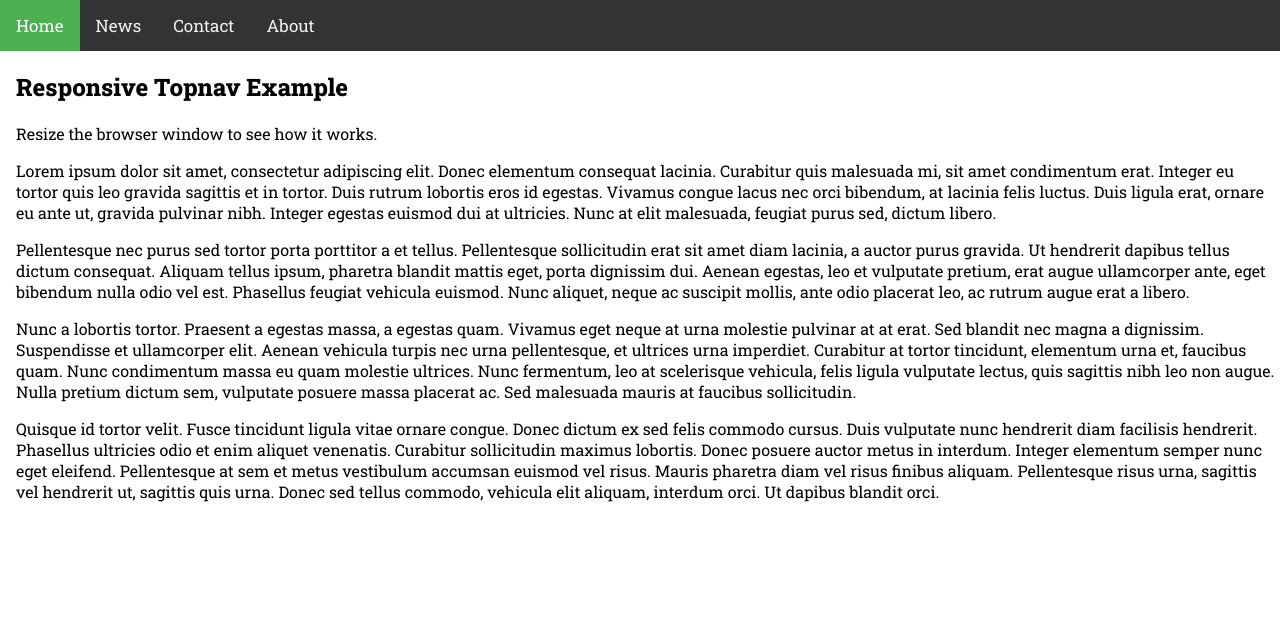
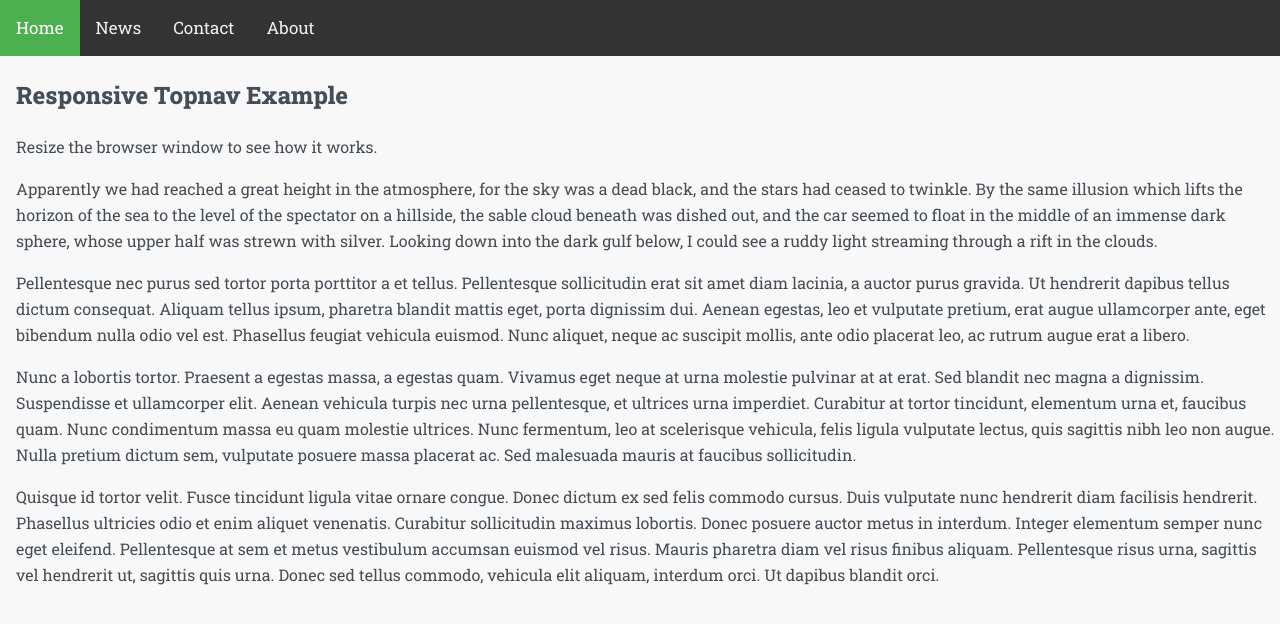
Before and after one commit to anw42/public, a plain HTML site: page menu.html in a window 1280 px wide. Drawn offline with Linux system fonts and the light colour scheme.

Commit message:
Add files via upload

```diff
--- a/menu.html
+++ b/menu.html
@@ -7,6 +7,8 @@
 body {
   margin: 0;
   font-family: 'Roboto Slab', Arial, Helvetica, sans-serif;
+  line-height: 1.625;
+  background-color: #F8F8F8;
 }
 
 .topnav {
@@ -65,6 +67,13 @@ body {
 
 
 
+
+.content {
+  background-color: #F8F8F8;
+  color: #454E56;
+}
+
+
 /* roboto-slab-regular - latin-ext_latin */
 @font-face {
   font-family: 'Roboto Slab';
@@ -107,10 +116,10 @@ body {
   </a>
 </div>
 
-<div style="padding-left:16px">
+<div class="content" style="padding-left:16px">
   <h2>Responsive Topnav Example</h2>
   <p>Resize the browser window to see how it works.</p>
-  <p>Lorem ipsum dolor sit amet, consectetur adipiscing elit. Donec elementum consequat lacinia. Curabitur quis malesuada mi, sit amet condimentum erat. Integer eu tortor quis leo gravida sagittis et in tortor. Duis rutrum lobortis eros id egestas. Vivamus congue lacus nec orci bibendum, at lacinia felis luctus. Duis ligula erat, ornare eu ante ut, gravida pulvinar nibh. Integer egestas euismod dui at ultricies. Nunc at elit malesuada, feugiat purus sed, dictum libero.</p>
+  <p>Apparently we had reached a great height in the atmosphere, for the sky was a dead black, and the stars had ceased to twinkle. By the same illusion which lifts the horizon of the sea to the level of the spectator on a hillside, the sable cloud beneath was dished out, and the car seemed to float in the middle of an immense dark sphere, whose upper half was strewn with silver. Looking down into the dark gulf below, I could see a ruddy light streaming through a rift in the clouds.</p>
   <p>Pellentesque nec purus sed tortor porta porttitor a et tellus. Pellentesque sollicitudin erat sit amet diam lacinia, a auctor purus gravida. Ut hendrerit dapibus tellus dictum consequat. Aliquam tellus ipsum, pharetra blandit mattis eget, porta dignissim dui. Aenean egestas, leo et vulputate pretium, erat augue ullamcorper ante, eget bibendum nulla odio vel est. Phasellus feugiat vehicula euismod. Nunc aliquet, neque ac suscipit mollis, ante odio placerat leo, ac rutrum augue erat a libero.</p>
   <p>Nunc a lobortis tortor. Praesent a egestas massa, a egestas quam. Vivamus eget neque at urna molestie pulvinar at at erat. Sed blandit nec magna a dignissim. Suspendisse et ullamcorper elit. Aenean vehicula turpis nec urna pellentesque, et ultrices urna imperdiet. Curabitur at tortor tincidunt, elementum urna et, faucibus quam. Nunc condimentum massa eu quam molestie ultrices. Nunc fermentum, leo at scelerisque vehicula, felis ligula vulputate lectus, quis sagittis nibh leo non augue. Nulla pretium dictum sem, vulputate posuere massa placerat ac. Sed malesuada mauris at faucibus sollicitudin.</p>
   <p>Quisque id tortor velit. Fusce tincidunt ligula vitae ornare congue. Donec dictum ex sed felis commodo cursus. Duis vulputate nunc hendrerit diam facilisis hendrerit. Phasellus ultricies odio et enim aliquet venenatis. Curabitur sollicitudin maximus lobortis. Donec posuere auctor metus in interdum. Integer elementum semper nunc eget eleifend. Pellentesque at sem et metus vestibulum accumsan euismod vel risus. Mauris pharetra diam vel risus finibus aliquam. Pellentesque risus urna, sagittis vel hendrerit ut, sagittis quis urna. Donec sed tellus commodo, vehicula elit aliquam, interdum orci. Ut dapibus blandit orci.</p>
```
